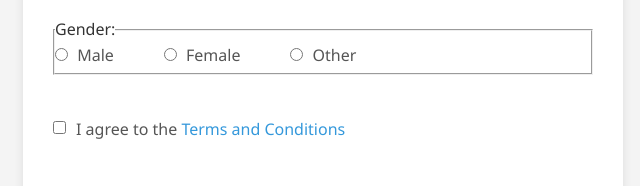
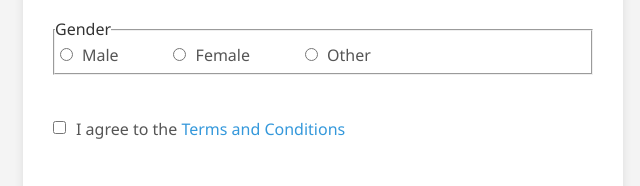
Before and after one commit to Manas4905/form, a plain HTML site: page index.html in a window 1280 px wide. Shown: the part 473-659 px from the top of the page, 317-957 px from the left. Drawn offline with Linux system fonts and the light colour scheme.

Commit message:
Minor edits in styling

```diff
--- a/index.html
+++ b/index.html
@@ -50,7 +50,7 @@
 
         <div class="form-group">
           <fieldset>
-            <legend>Gender:</legend>
+            <legend>Gender</legend>
             <div class="radio-group">
               <label class="radio-item">
                 <input
--- a/styles.css
+++ b/styles.css
@@ -61,6 +61,7 @@ input[type="number"]:focus {
   display: flex;
   align-items: center;
   gap: 3rem;
+  margin-left: 0.3rem;
   white-space: nowrap;
 }
 .radio-group {
```
